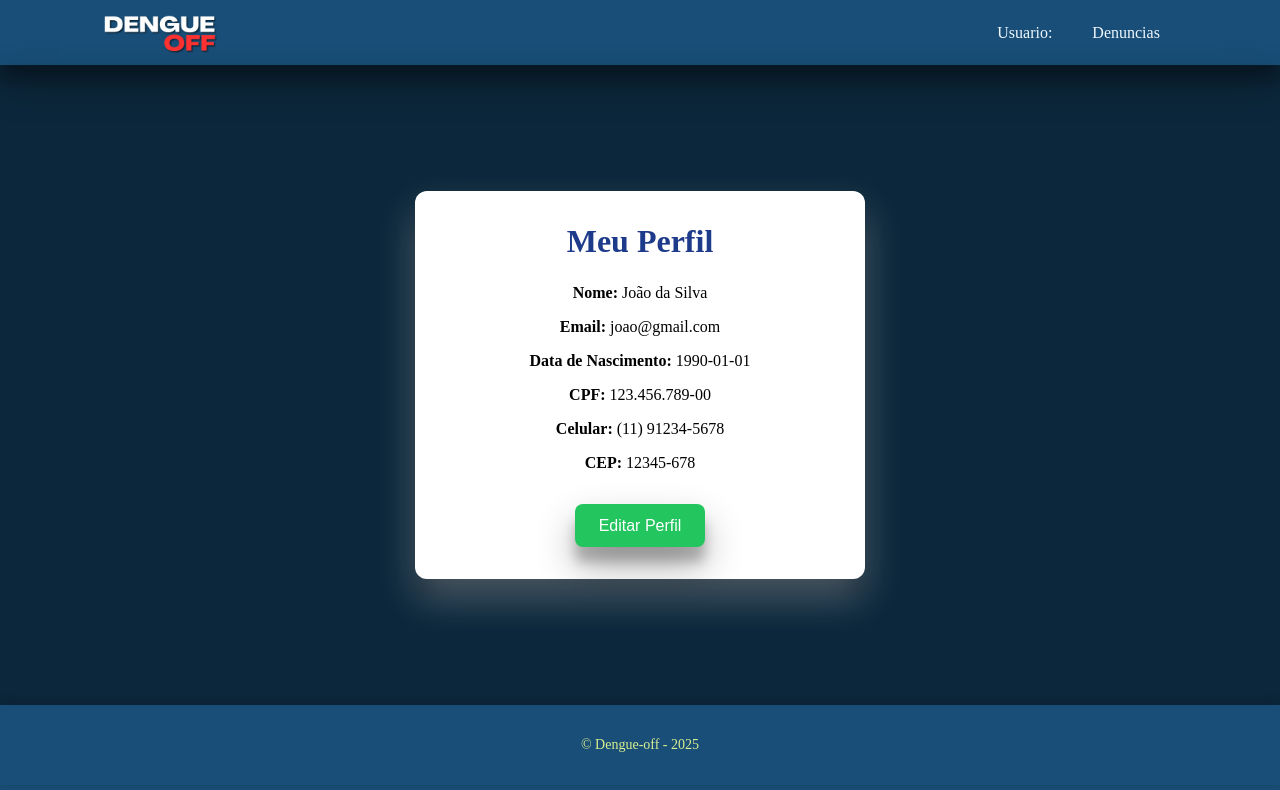
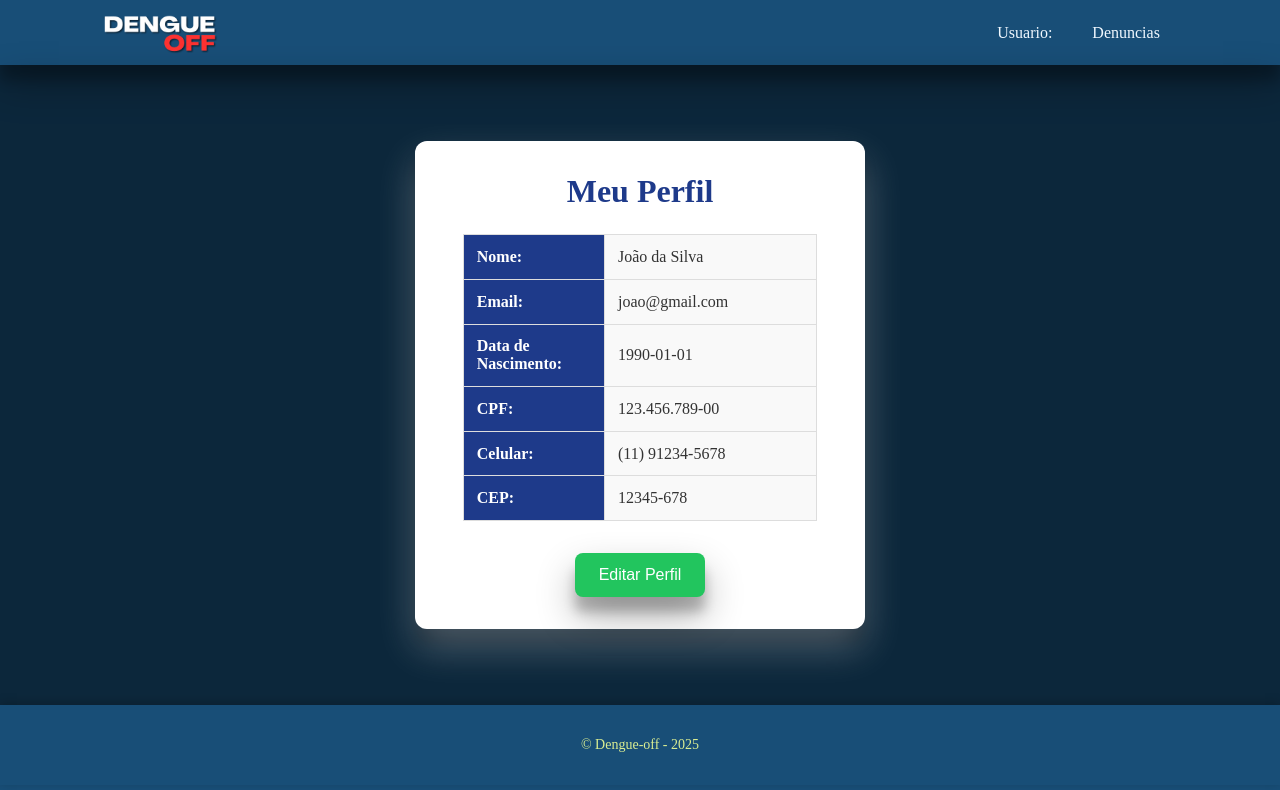
Before and after one commit to phlgoncalves/Projeto_Integrador, a React (Vite) app in the folder frontend/: page /perfil in a window 1280 px wide. Shown: the top 790 px of the page. Built offline with nearby package versions, Linux system fonts and the light colour scheme; a web font is replaced by a local one.

Commit message:
melhorando o CSS da agina home

```diff
--- a/frontend/src/pages/Perfil.tsx
+++ b/frontend/src/pages/Perfil.tsx
@@ -1,57 +1,3 @@
-// import { useEffect, useState } from 'react';
-// import '../styles/style.css';
-// import Header from '../components/Header';
-// import Footer from '../components/Footer';
-
-// interface Usuario {
-//     nome: string;
-//     email: string;
-//     dataNascimento: string;
-//     cpf: string;
-//     celular: string;
-//     cep: string;
-// }
-
-// export default function Perfil() {
-//     const [usuario, setUsuario] = useState<Usuario | null>(null);
-
-//     useEffect(() => {
-//         //  chamada a API fake
-//         const usuarioExemplo: Usuario = {
-//             nome: 'João da Silva',
-//             email: 'joao@gmail.com',
-//             dataNascimento: '1990-01-01',
-//             cpf: '123.456.789-00',
-//             celular: '(11) 91234-5678',
-//             cep: '12345-678',
-//         };
-//         setUsuario(usuarioExemplo);
-//     }, []);
-
-//     if (!usuario) return <p>Carregando perfil...</p>;
-
-//     return (
-//         <>
-//             <Header />
-//             <div className="perfil-container">
-//                 <h2>Meu Perfil</h2>
-//                 <div className="perfil-card">
-//                     <p><strong>Nome:</strong> {usuario.nome}</p>
-//                     <p><strong>Email:</strong> {usuario.email}</p>
-//                     <p><strong>Data de Nascimento:</strong> {usuario.dataNascimento}</p>
-//                     <p><strong>CPF:</strong> {usuario.cpf}</p>
-//                     <p><strong>Celular:</strong> {usuario.celular}</p>
-//                     <p><strong>CEP:</strong> {usuario.cep}</p>
-//                 </div>
-//                 <button className="editar-btn">Editar Perfil</button>
-//             </div>
-//             <Footer />
-//         </>
-//     );
-// }
-
-
-
 import { useEffect, useState } from 'react';
 import '../styles/style.css';
 import Header from '../components/Header';
@@ -156,14 +102,34 @@ export default function Perfil() {
                             />
                         </div>
                     ) : (
-                        <div className="perfil-info">
-                            <p><strong>Nome:</strong> {usuario.nome}</p>
-                            <p><strong>Email:</strong> {usuario.email}</p>
-                            <p><strong>Data de Nascimento:</strong> {usuario.dataNascimento}</p>
-                            <p><strong>CPF:</strong> {usuario.cpf}</p>
-                            <p><strong>Celular:</strong> {usuario.celular}</p>
-                            <p><strong>CEP:</strong> {usuario.cep}</p>
-                        </div>
+                        <table className="perfil-tabela">
+                            <tbody>
+                                <tr>
+                                    <th>Nome:</th>
+                                    <td>{usuario.nome}</td>
+                                </tr>
+                                <tr>
+                                    <th>Email:</th>
+                                    <td>{usuario.email}</td>
+                                </tr>
+                                <tr>
+                                    <th>Data de Nascimento:</th>
+                                    <td>{usuario.dataNascimento}</td>
+                                </tr>
+                                <tr>
+                                    <th>CPF:</th>
+                                    <td>{usuario.cpf}</td>
+                                </tr>
+                                <tr>
+                                    <th>Celular:</th>
+                                    <td>{usuario.celular}</td>
+                                </tr>
+                                <tr>
+                                    <th>CEP:</th>
+                                    <td>{usuario.cep}</td>
+                                </tr>
+                            </tbody>
+                        </table>
                     )}
 
                     {editando ? (
--- a/frontend/src/styles/style.css
+++ b/frontend/src/styles/style.css
@@ -74,6 +74,7 @@ a:hover {
   color: black;
 }
 
+/* =================== HOME =================== */
 .container-home {
   display: flex;
   justify-content: center;
@@ -229,10 +230,12 @@ p {
     margin-top: 10px;
     width: 6rem;
     text-align: center;
+    box-shadow: rgba(0, 0, 0, 0.30) 0px 19px 38px, rgba(0, 0, 0, 0.30) 0px 8px 12px;
   }
 
   .button-card:hover {
     background-color: #45a049;
+    box-shadow: rgba(0, 0, 0, 0.30) 0px 19px 38px, rgba(0, 0, 0, 0.30) 0px 8px 12px;
   }
 
   .container-btnDenunciaHome {
@@ -657,11 +660,10 @@ input[type="date"], input[type="tel"], input[type="email"], input[type="password
       background: #ffffff;
       padding: 2rem 3rem;
       border-radius: 12px;
-      box-shadow: 0 8px 20px rgba(0, 0, 0, 0.1);
+      box-shadow: rgba(230, 225, 225, 0.3) 0px 19px 38px, rgba(0, 0, 0, 0.22) 0px 15px 12px;
       text-align: center;
       width: 100%;
       max-width: 450px;
-      box-shadow: rgba(230, 225, 225, 0.3) 0px 19px 38px, rgba(0, 0, 0, 0.22) 0px 15px 12px;
   }
 
   .perfil-card h2 {
@@ -701,6 +703,49 @@ input[type="date"], input[type="tel"], input[type="email"], input[type="password
 
   .editar-btn:hover {
       background-color: #16a34a;
+  }
+
+  /* Tabela */
+  .perfil-tabela {
+      width: 100%;
+      border-collapse: collapse;
+      margin-top: 1.5rem;
+      font-size: 1rem;
+      text-align: left;
+  }
+
+  .perfil-tabela th,
+  .perfil-tabela td {
+      border: 1px solid #ddd;
+      padding: 0.8rem;
+  }
+
+  .perfil-tabela th {
+      background-color: #1e3a8a;
+      color: white;
+      width: 40%;
+      font-weight: 600;
+  }
+
+  .perfil-tabela td {
+      background-color: #f9f9f9;
+      color: #333;
+      word-break: break-word;
+  }
+
+  /* Responsivo */
+  @media (max-width: 480px) {
+      .perfil-card {
+          padding: 1.5rem 1.5rem;
+      }
+
+      .perfil-info input {
+          font-size: 0.9rem;
+      }
+
+      .editar-btn {
+          font-size: 0.9rem;
+      }
   }
 
 
```
